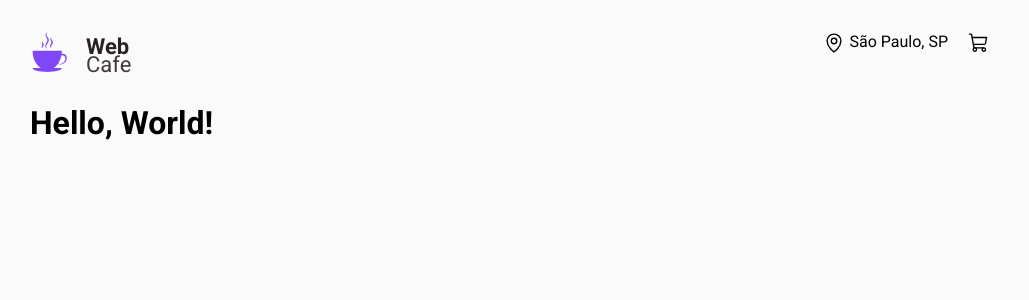
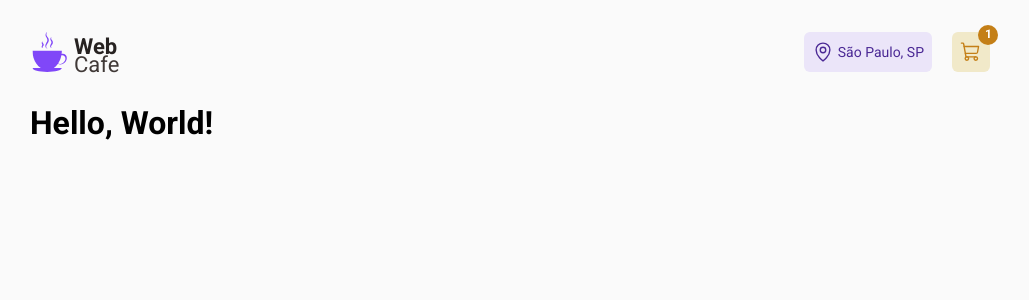
Before and after one commit to rauleffting/web-cafe, a React (Vite) app: page / in a window 1280 px wide. Shown: the top 300 px of the page, without its empty margins (130-1159 px from the left). Built offline with nearby package versions, Linux system fonts and the light colour scheme; the HTML template or start-up script is replaced by a standard one.

Commit message:
add location and cart to header

```diff
--- a/src/components/Header/index.tsx
+++ b/src/components/Header/index.tsx
@@ -18,9 +18,10 @@ export function Header() {
           <MapPin size={22} />
           <span>São Paulo, SP</span>
         </div>
-        <div className="cart">
+        <button className="cart">
           <ShoppingCart size={22} />
-        </div>
+          <span>1</span>
+        </button>
       </LocationAndCart>
     </HeaderContainer>
   )
--- a/src/components/Header/styles.ts
+++ b/src/components/Header/styles.ts
@@ -9,7 +9,8 @@ export const HeaderContainer = styled.header`
 export const Logo = styled.div`
   display: flex;
   height: 2.5rem;
-  gap: 1rem;
+  gap: 0.25rem;
+  cursor: pointer;
 
   img {
     height: 2.5rem;
@@ -43,10 +44,64 @@ export const LocationAndCart = styled.div`
   .location {
     display: flex;
     gap: 0.25rem;
+    align-items: center;
+    justify-content: center;
+    padding: 0.5rem;
+    border-radius: 6px;
+
     white-space: nowrap;
+    background-color: ${(props) => props.theme['purple-300']};
 
-    > img {
+    svg {
+      color: ${(props) => props.theme['purple-700']};
+    }
 
+    span {
+      font-family: 'Roboto';
+      font-style: normal;
+      font-weight: 400;
+      font-size: 0.875rem;
+      line-height: 130%;
+      color: ${(props) => props.theme['purple-700']};
     }
   }
+
+  .cart {
+    display: flex;
+    align-items: center;
+    padding: 0.5rem;
+    border-radius: 6px;
+    background-color: ${(props) => props.theme['yellow-300']};
+
+    svg {
+      color: ${(props) => props.theme['yellow-700']};
+    }
+
+    span {
+      display: flex;
+      justify-content: center;
+      align-items: center;
+      width: 1.25rem;
+      height: 1.25rem;
+      border-radius: 50%;
+      text-align: center;
+
+      background-color: ${(props) => props.theme['yellow-700']};
+
+      position: absolute;
+      top: 25px;
+      right: 151.65px;
+
+      font-style: normal;
+      font-weight: 700;
+      font-size: 12px;
+      line-height: 130%;
+      color: ${(props) => props.theme.white};
+    }
+  }
+
+  .cart:hover {
+    opacity: 0.8;
+    cursor: pointer;
+  }
 `
--- a/src/styles/global.ts
+++ b/src/styles/global.ts
@@ -16,4 +16,8 @@ export const GlobalStyle = createGlobalStyle`
     font-weight: 400;
     font-size: 1rem;
   }
+
+  button {
+    border: 0;
+  }
 `
--- a/vite.config.ts
+++ b/vite.config.ts
@@ -5,6 +5,6 @@ import react from '@vitejs/plugin-react'
 export default defineConfig({
   plugins: [react()],
   server: {
-    port: 3000
-  }
+    port: 3000,
+  },
 })
```
Also changed, not shown: 1 other file (tests, documents, lock files or other folders).
